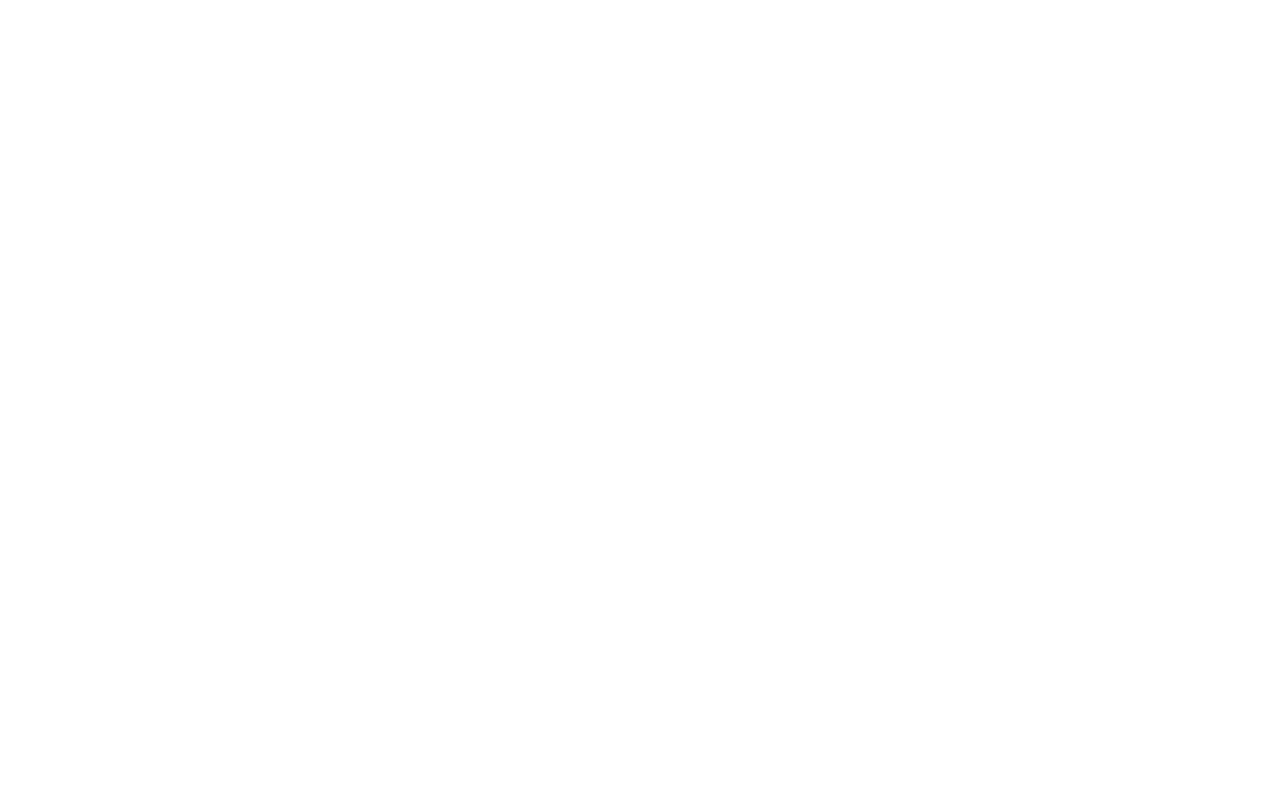
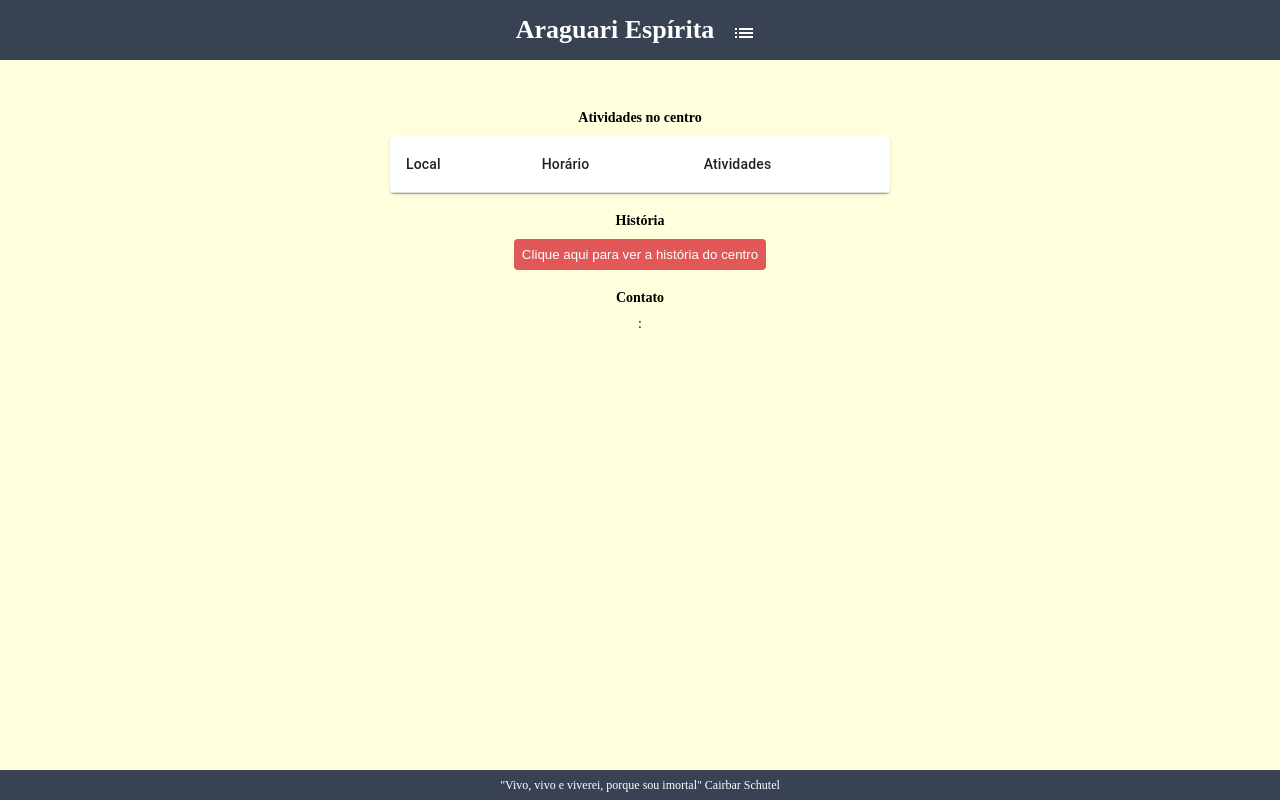
Before and after one commit to WilmarOliveira/spiritist-araguari, a React app: page /centro/1 in a window 1280 px wide. Before the commit this address had no page. Built offline with nearby package versions, Linux system fonts and the light colour scheme.

Commit message:
Menu with icons

```diff
--- a/package.json
+++ b/package.json
@@ -24,6 +24,7 @@
   "dependencies": {
     "@emotion/react": "^11.10.8",
     "@emotion/styled": "^11.10.8",
+    "@mui/icons-material": "^5.11.16",
     "@mui/material": "^5.12.2",
     "react": "^18.2.0",
     "react-dom": "^18.2.0",
--- a/src/components/Card/index.jsx
+++ b/src/components/Card/index.jsx
@@ -9,7 +9,7 @@ export const Card = ({ name, image, id }) => {
    const navigate = useNavigate()
 
    const handleOnNavigate = () => {
-      navigate(`/center/${id}`)
+      navigate(`/centro/${id}`)
    }
 
    return (
--- a/src/components/Header/index.jsx
+++ b/src/components/Header/index.jsx
@@ -1,10 +1,11 @@
-import { Link } from 'react-router-dom'
 import { ContainerHeader, TitleHeader } from './styles'
+import MenuOptions from '../Menu'
 
 export const Header = () => {
    return (
       <ContainerHeader>
-         <TitleHeader to={'/'}>Araguari Espírita</TitleHeader>
+         <TitleHeader>Araguari Espírita</TitleHeader>
+         <MenuOptions />
       </ContainerHeader>
    )
 }
--- a/src/components/Header/styles.js
+++ b/src/components/Header/styles.js
@@ -1,4 +1,3 @@
-import { Link } from 'react-router-dom'
 import styled from 'styled-components'
 
 export const ContainerHeader = styled.div`
@@ -10,8 +9,9 @@ export const ContainerHeader = styled.div`
    height: 60px;
 `
 
-export const TitleHeader = styled(Link)`
+export const TitleHeader = styled.h4`
    color: #fff;
    font-weight: bold;
    font-size: 26px;
+   padding-right: 10px;
 `
--- /dev/null
+++ b/src/components/Menu/index.jsx
@@ -0,0 +1,61 @@
+import { useState } from 'react'
+import Menu from '@mui/material/Menu'
+import MenuItem from '@mui/material/MenuItem'
+import { IconButton, ListItemIcon, ListItemText } from '@mui/material'
+import ListIcon from '@mui/icons-material/List'
+import InfoIcon from '@mui/icons-material/Info'
+import HomeIcon from '@mui/icons-material/Home'
+import { useNavigate } from 'react-router-dom'
+
+export default function MenuOptions() {
+   const navigate = useNavigate()
+   const [anchorEl, setAnchorEl] = useState(null)
+   const open = Boolean(anchorEl)
+   const handleClick = (event) => {
+      setAnchorEl(event.currentTarget)
+   }
+   const handleClose = (path) => {
+      navigate(path)
+      setAnchorEl(null)
+   }
+
+   return (
+      <div style={{ paddingTop: '5px' }}>
+         <IconButton
+            style={{ color: '#fff' }}
+            id="basic-button"
+            aria-controls={open ? 'basic-menu' : undefined}
+            aria-haspopup="true"
+            aria-expanded={open ? 'true' : undefined}
+            onClick={handleClick}
+         >
+            <ListIcon />
+         </IconButton>
+         <Menu
+            id="basic-menu"
+            anchorEl={anchorEl}
+            open={open}
+            onClose={handleClose}
+            MenuListProps={{
+               'aria-labelledby': 'basic-button',
+            }}
+         >
+            <MenuItem
+               style={{ width: '120px' }}
+               onClick={() => handleClose('/')}
+            >
+               <ListItemIcon>
+                  <HomeIcon fontSize="small" />
+               </ListItemIcon>
+               <ListItemText style={{ paddingTop: '5px' }}>Início</ListItemText>
+            </MenuItem>
+            <MenuItem onClick={() => handleClose('/sobre')}>
+               <ListItemIcon>
+                  <InfoIcon fontSize="small" />
+               </ListItemIcon>
+               <ListItemText style={{ paddingTop: '5px' }}>Sobre</ListItemText>
+            </MenuItem>
+         </Menu>
+      </div>
+   )
+}
--- a/src/routes.jsx
+++ b/src/routes.jsx
@@ -10,8 +10,8 @@ export const AppRoutes = () => {
          <Routes>
             <Route element={<Layout />}>
                <Route path="/" element={<Home />} />
-               <Route path="/about" element={<About />} />
-               <Route path="/center/:id" element={<Center />} />
+               <Route path="/sobre" element={<About />} />
+               <Route path="/centro/:id" element={<Center />} />
             </Route>
          </Routes>
       </BrowserRouter>
```
